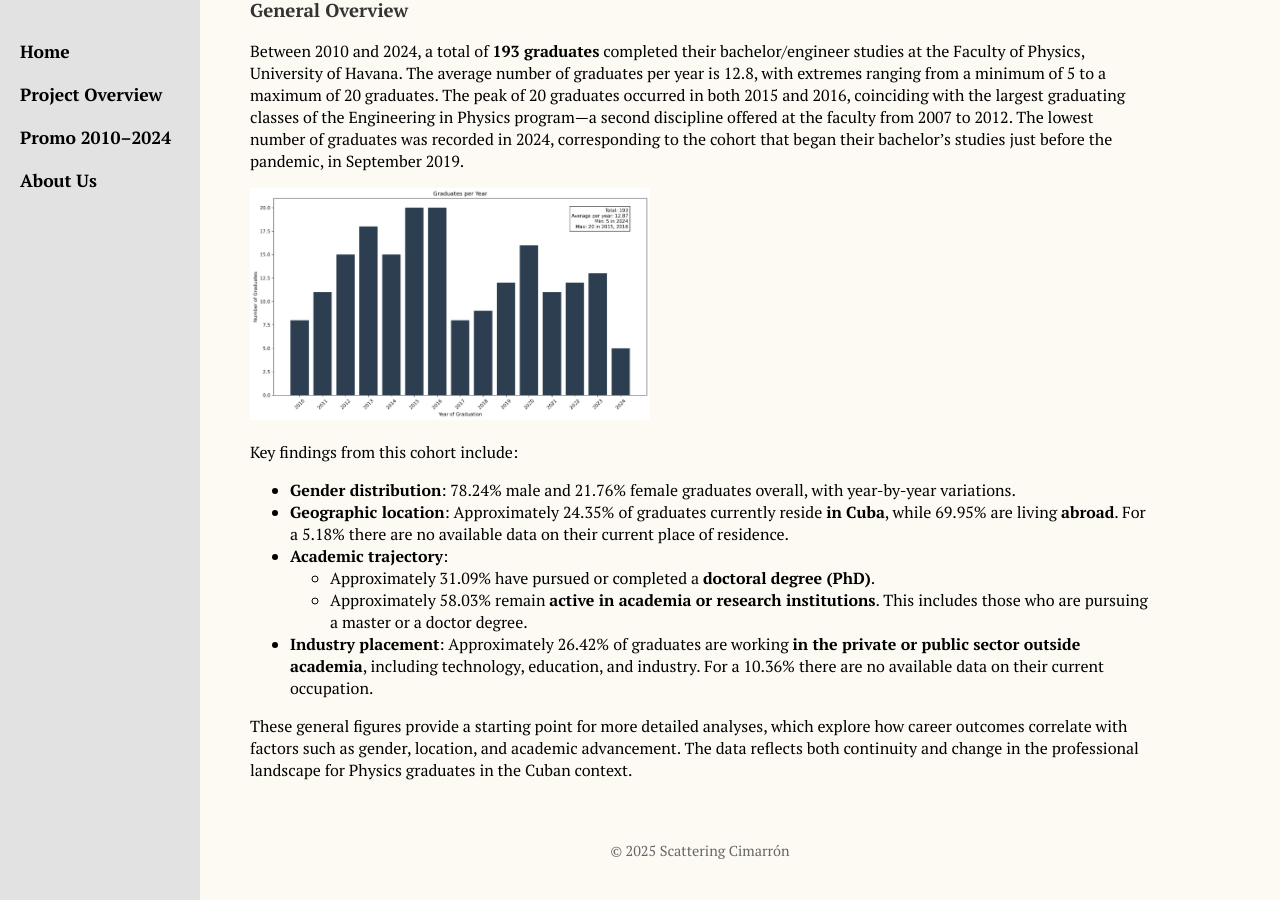
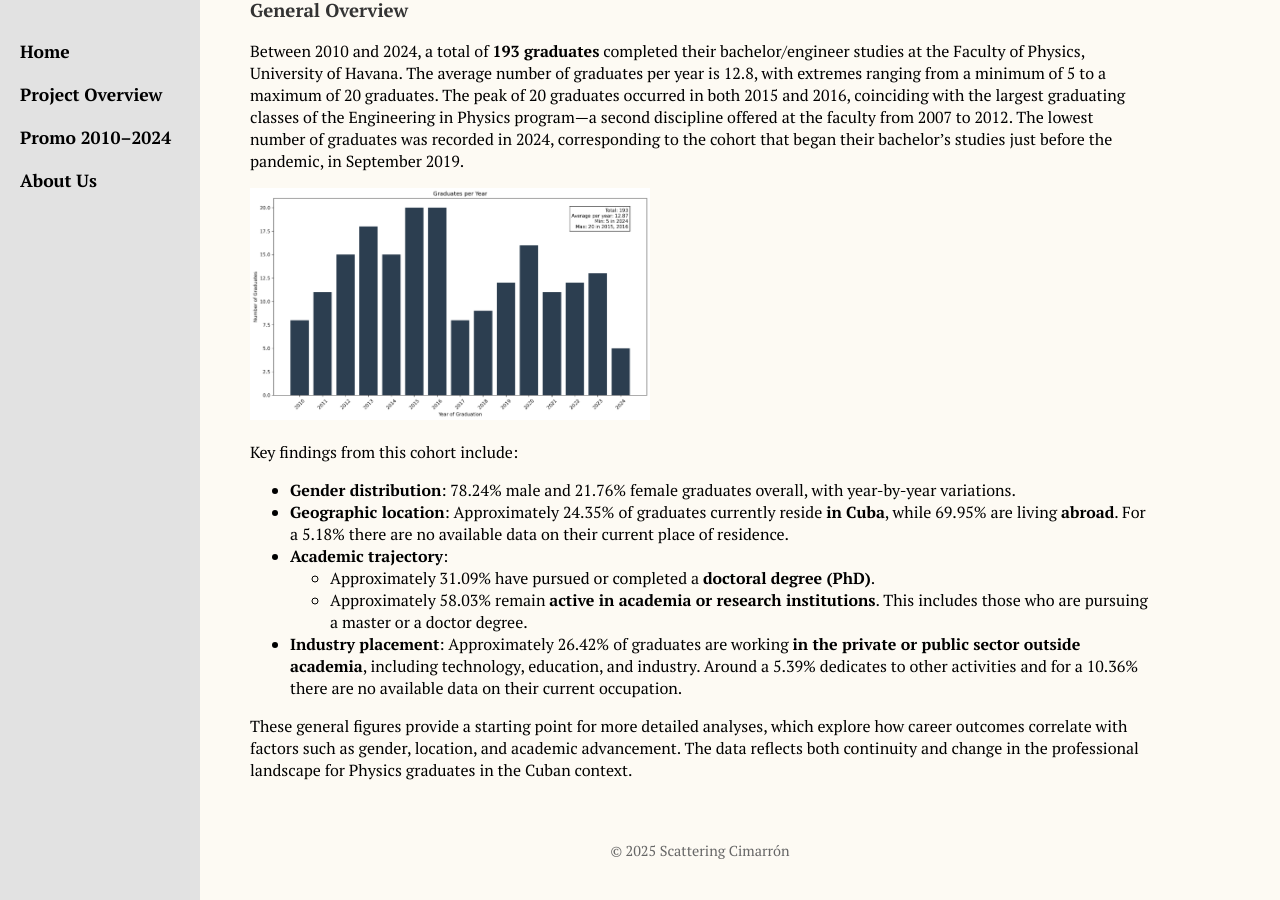
Before and after one commit to Gretica/Tracking_Cuban_Physicists, a Jekyll site: the page built from Promo_2010_2024.md, in a window 1280 px wide and 900 px high, scrolled down 569 px. Built offline with Jekyll 4.4.1, drawn with Linux system fonts in a browser that asks for light colours.

Commit message:
Update Promo_2010_2024.md

```diff
--- a/Promo_2010_2024.md
+++ b/Promo_2010_2024.md
@@ -30,6 +30,6 @@ Key findings from this cohort include:
 - **Academic trajectory**:
   - Approximately 31.09% have pursued or completed a **doctoral degree (PhD)**.
   - Approximately 58.03% remain **active in academia or research institutions**. This includes those who are pursuing a master or a doctor degree.
-- **Industry placement**: Approximately 26.42% of graduates are working **in the private or public sector outside academia**, including technology, education, and industry. For a 10.36% there are no available data on their current occupation.
+- **Industry placement**: Approximately 26.42% of graduates are working **in the private or public sector outside academia**, including technology, education, and industry. Around a 5.39% dedicates to other activities and for a 10.36% there are no available data on their current occupation.
 
 These general figures provide a starting point for more detailed analyses, which explore how career outcomes correlate with factors such as gender, location, and academic advancement. The data reflects both continuity and change in the professional landscape for Physics graduates in the Cuban context.
```
